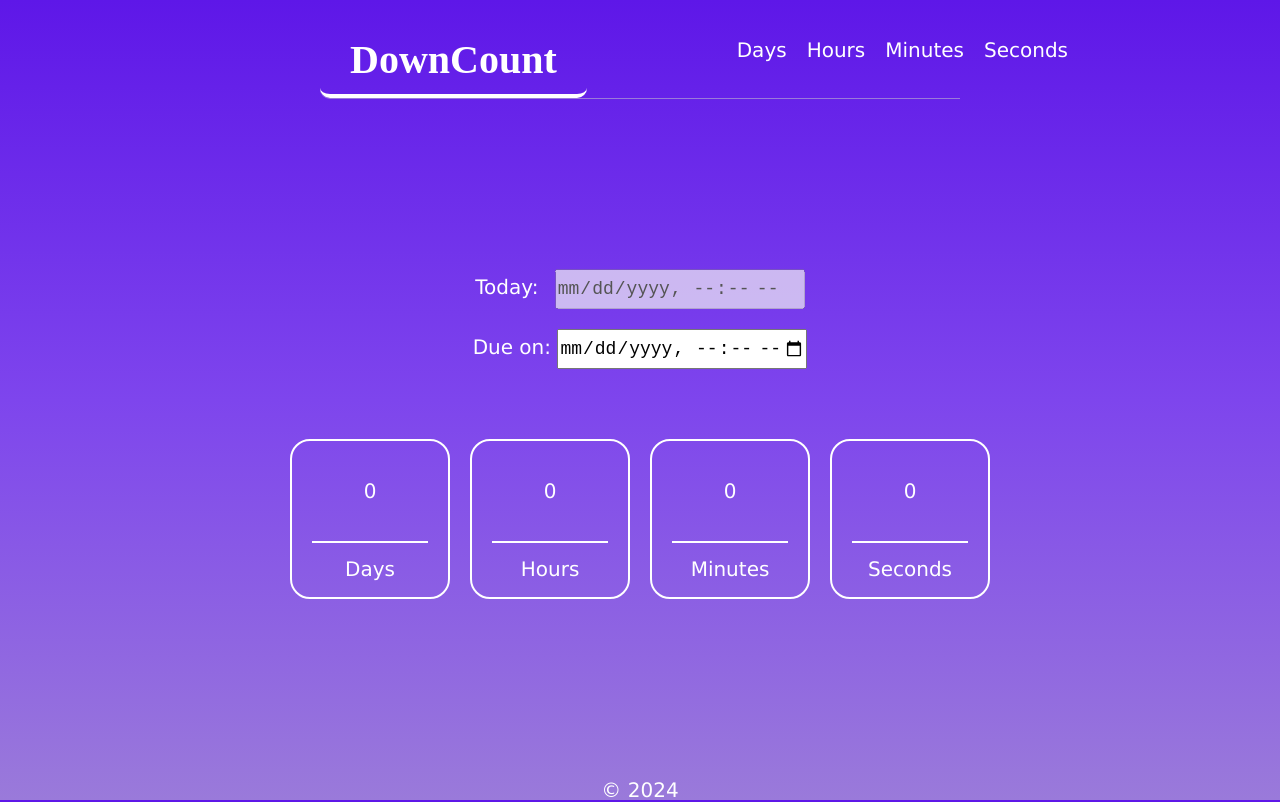
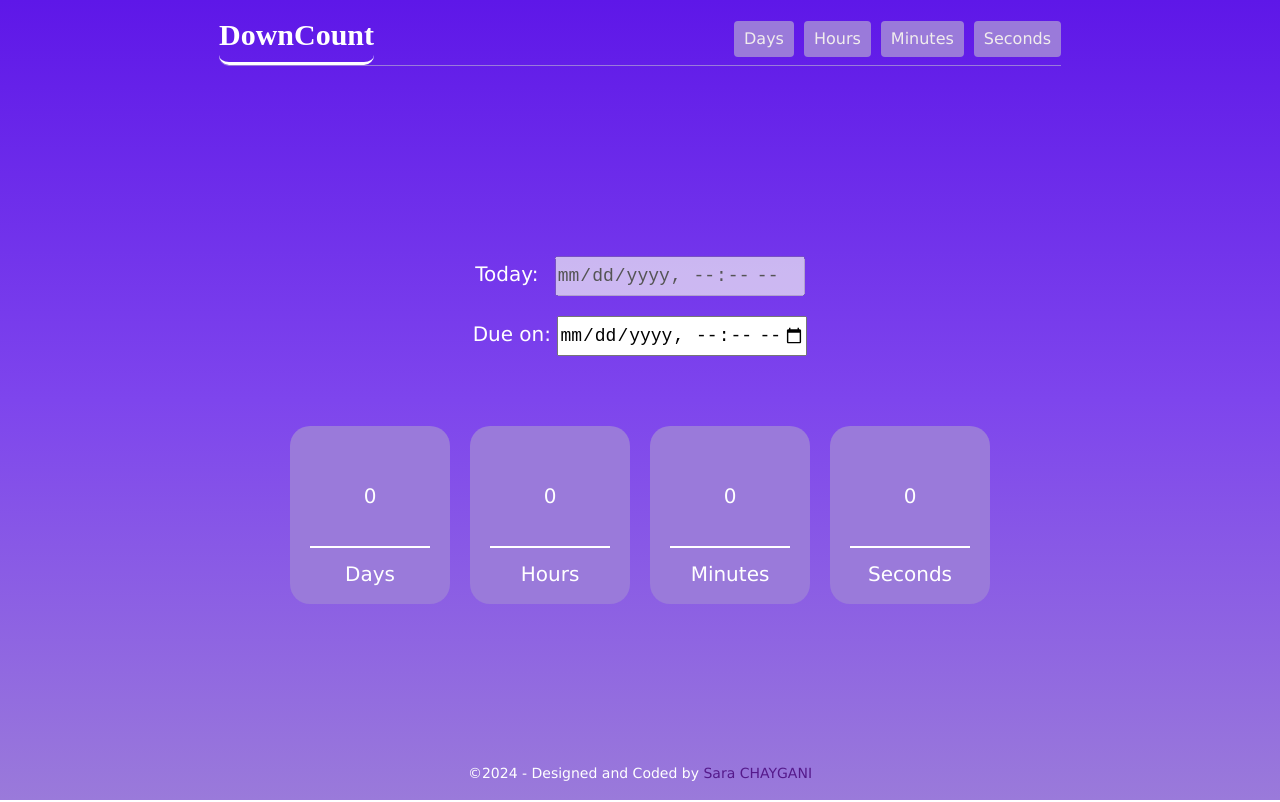
Before and after one commit to SaraChaygani/Count-Down, a plain HTML site: page index.html in a window 1280 px wide. Drawn offline with Linux system fonts and the light colour scheme; a web font is replaced by a local one.

Commit message:
adjusting the css and html styles

```diff
--- a/index.html
+++ b/index.html
@@ -11,13 +11,17 @@
 </head>
 <body>
     <header>
-        <h1 id="logo">DownCount</h1>
-        <ul class="timers-list">
-            <li>Days</li>
-            <li>Hours</li>
-            <li>Minutes</li>
-            <li>Seconds</li>
-        </ul>
+        <nav>
+            <h1 id="logo">DownCount</h1>
+            <ul class="timers-list">
+                <li><a href="">Days</a></li>
+                <li><a href="">Hours</a></li>
+                <li><a href="">Minutes</a></li>
+                <li><a href="">Seconds</a></li>
+            </ul>
+        </nav>
+
+
     </header>
 
     <main>
@@ -54,6 +58,6 @@
                 </div>
             </section>
     </main>
-     <footer>&copy; 2024</footer>
+     <footer>&copy;2024 - Designed and Coded by <a href="">Sara CHAYGANI</a></footer>
 </body>
 </html>
--- a/style/index.css
+++ b/style/index.css
@@ -26,36 +26,63 @@ body {
     flex-direction: column;
 }
 
+header{
+    min-width: fit-content;
+    width: 45vw;
+    margin: auto;
+    padding: 1rem;
+}
 
-header{
+
+nav{
     display: flex;
-    max-width:50vw ;
-    gap: 6rem;
-    margin: auto;
+    justify-content: center;
+    align-items: center;
+    gap: 18rem;
     border-bottom: 1px solid #9a7ada;
     border-bottom-left-radius: 0.5rem;
 }
-.timers-list, #logo{
-    padding: 2rem 1.5rem 0;
-}
+
+
 #logo{
     font-family: Gugi;
-    padding-bottom: 0.7rem;
-    border-bottom: 4px solid #fff;
-    border-radius: 0.5rem
+    border-bottom: 3px solid #fff;
+    border-radius: 0.5rem;
+    padding-bottom: 0.6rem ;
 }
 .timers-list{
+    padding-bottom: 0.4rem ;
     list-style: none;
     display: flex;
-    gap: 1rem;
+    gap: 0.5rem;
 }
 
+.timers-list li{
+    background-color: #9a7ada;
+    padding: 0.5rem;
+    border: none;
+    border-radius: 0.2rem;
+    font-size: 0.8rem;
 
+}
+
+a{
+    text-decoration: none;
+  cursor: pointer;
+}
+
+.timers-list a:hover, .timers-list a:focus{
+    color: #fff;
+}
+
+.timers-list a{
+    color: #f1eded;
+}
 main{
     flex: 60%;
     margin-top: 5rem;
+    min-height: 50%;
 }
-
 
 .block-date-input-info{
     display: flex;
@@ -87,14 +114,14 @@ input[type="datetime-local"]{
 .counter-column{
     min-width: 10%;
     width: 20vh;
-    height: 20vh;
-    border: 2px solid #fff;
+    height: 20%;
     border-radius: 1rem;
     padding: 1rem;
     text-align: center;
+    background-color: #9a7ada;
 }
 .timer{
-    padding: 1rem 0 2rem 0;
+    padding: 2rem 0 2rem 0;
 }
 
 .counter-label{
@@ -104,4 +131,6 @@ input[type="datetime-local"]{
 
 footer{
     text-align: center;
+    padding: 1rem;
+    font-size: 0.7rem;
 }
```
Lines whose indentation alone changed are shown as unchanged.
